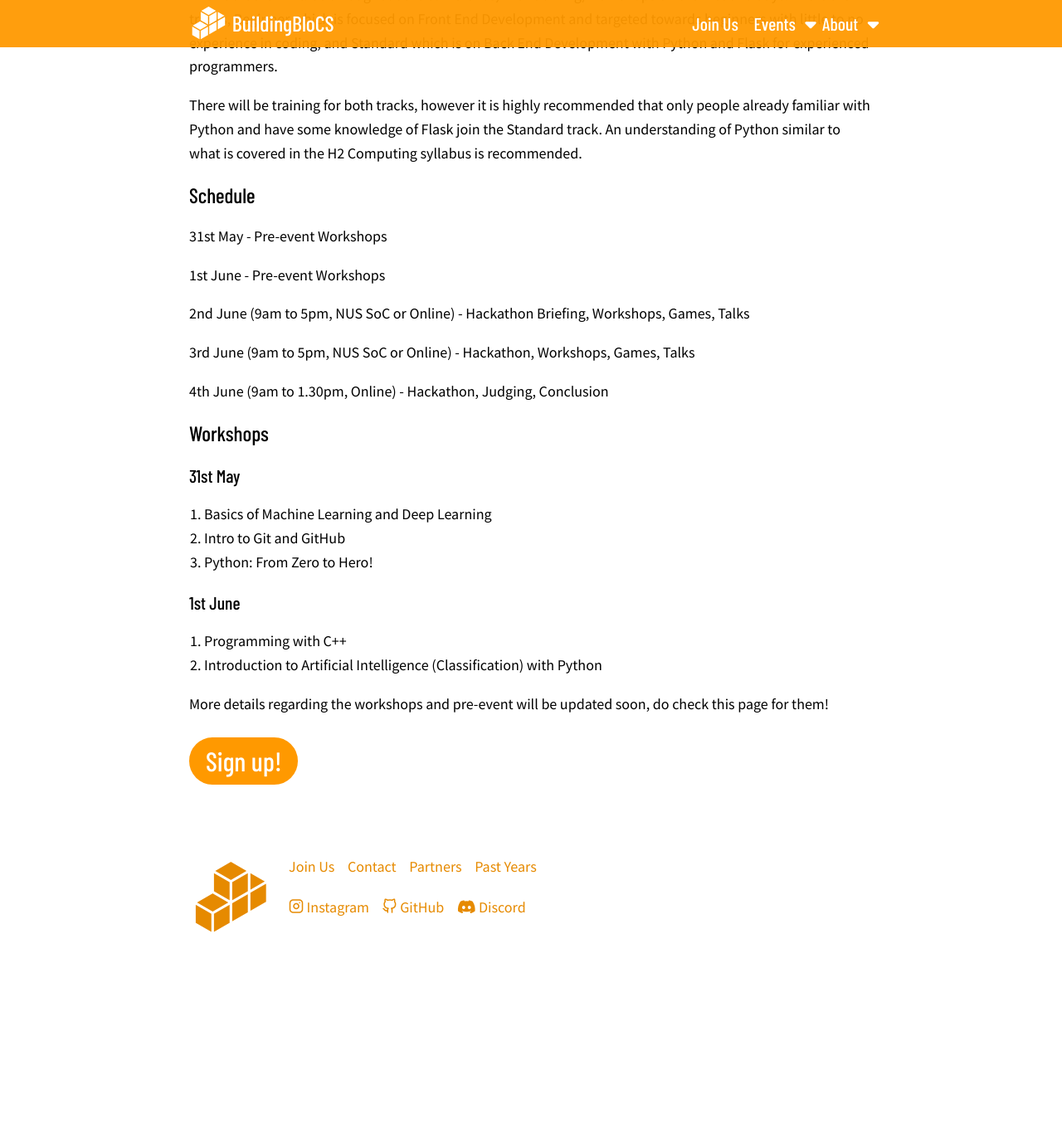
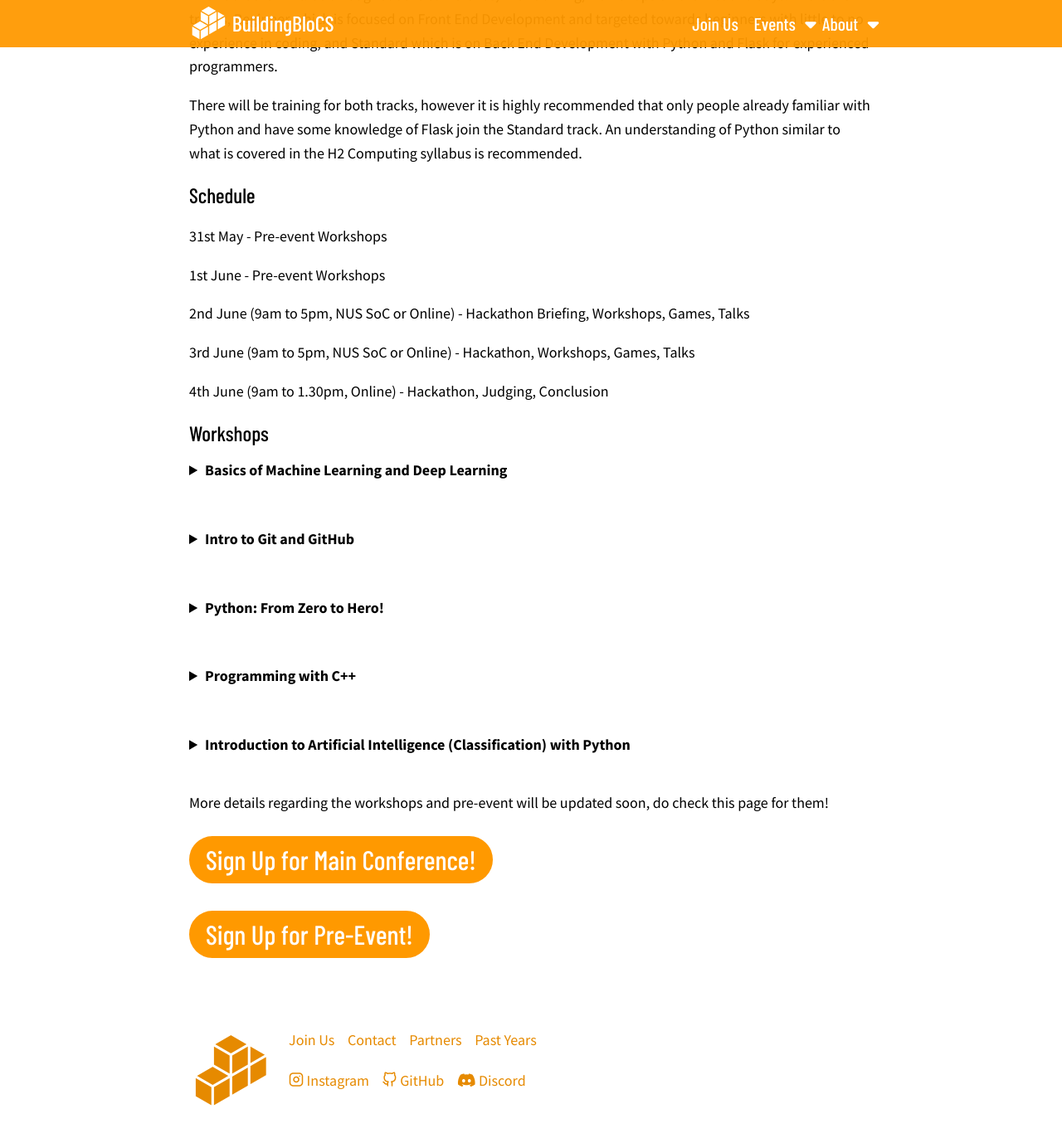
Before and after one commit to buildingblocs/2022, a Jekyll site: the page built from events/june-conference/index.md, in a window 1280 px wide and 1400 px high, scrolled down 498 px. Shown: the top 1372 px of the window at 83% size. Built offline with Jekyll 4.4.1, drawn with Linux system fonts in a browser that asks for light colours; nearby versions of some CDN libraries; some web fonts are replaced; our own code applies the rules of GitHub Pages for plain Markdown files; before the commit the page ends 1689 px from its top, so only the background shows below that.

Commit message:
Updates
Updated June Conference page, added workshop description and more details

```diff
--- a/events/june-conference/index.md
+++ b/events/june-conference/index.md
@@ -33,17 +33,51 @@
 
 ### Workshops
 
-#### 31st May
+<details>
+<summary> <b>Basics of Machine Learning and Deep Learning</b> </summary>
+<b>Date:</b> Tuesday, 31 May 2022
+<br><b>Description:</b> This workshop will teach basic but important ideas in machine learning and deep learning and is focused on introducing key concepts and building an understating of how things works and see the big picture of the world of AI.
+<br><b>Additional Pre-requisites:</b> None
+</details>
 
-1. Basics of Machine Learning and Deep Learning
-2. Intro to Git and GitHub
-3. Python: From Zero to Hero!
+<br>
 
-#### 1st June
+<details>
+<summary> <b>Intro to Git and GitHub</b> </summary>
+<b>Date:</b> Tuesday, 31 May 2022
+<br><b>Description:</b> This workshop will cover the fundamentals of Git workflows and GitHub as a platform. Some basic commands in Git will be covered as well as editing with GitHub as well.
+<br><b>Additional Pre-requisites:</b> None
+</details>
 
-1. Programming with C++
-2. Introduction to Artificial Intelligence (Classification) with Python
+<br>
 
+<details>
+<summary> <b>Python: From Zero to Hero!</b> </summary>
+<b>Date:</b> Tuesday, 31 May 2022
+<br><b>Description:</b> This workshop will introduce the basics of Python including functions, comparison operators, loops, conditional statements and basic knowledge on tuples, lists and strings.
+<br><b>Additional Pre-requisites:</b> None
+</details>
+
+<br>
+
+<details>
+<summary> <b>Programming with C++</b> </summary>
+<b>Date:</b> Wednesday, 1 June 2022
+<br><b>Description:</b> Introduction to Programming using C++ (i.e. Data types, Loops, etc.)
+<br><b>Additional Pre-requisites:</b> None
+</details>
+
+<br>
+
+<details>
+<summary> <b>Introduction to Artificial Intelligence (Classification) with Python</b> </summary>
+<b>Date:</b> Wednesday, 1 June 2022
+<br><b>Description:</b> Through the workshop, participants will get to learn about classification using a myriad of different methods, such as perceptron learning, support vector machine and regression. They will also acquire knowledge about the minimisation of loss function and overfitting. Python libraries, such as sklearn, will be utilised for participants to practice coding after learning the theories behind the various methods.
+<br><b>Additional Pre-requisites:</b> None
+</details>
+
+<br>
 More details regarding the workshops and pre-event will be updated soon, do check this page for them!
 
-## <a class="btn" href="https://forms.gle/nRpQHPDduMHhZ9f37">Sign up!</a>
+## <a class="btn" href="https://forms.gle/nRpQHPDduMHhZ9f37">Sign Up for Main Conference!</a>
+## <a class="btn" href="https://forms.gle/4CVv2XUGN2DkT1fD8">Sign Up for Pre-Event!</a>
```
Also changed, not shown: index.md (+3 -2 lines).
